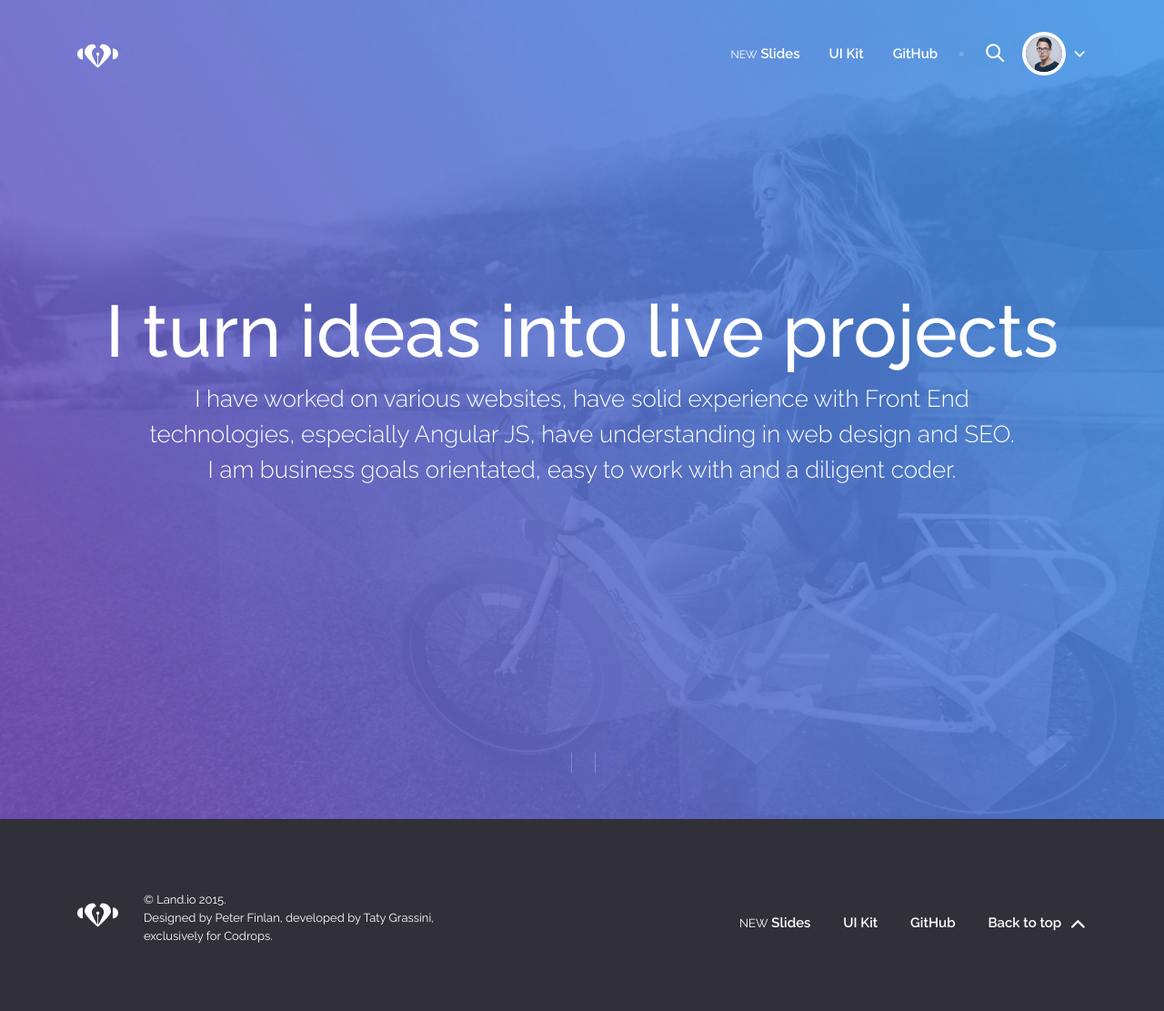
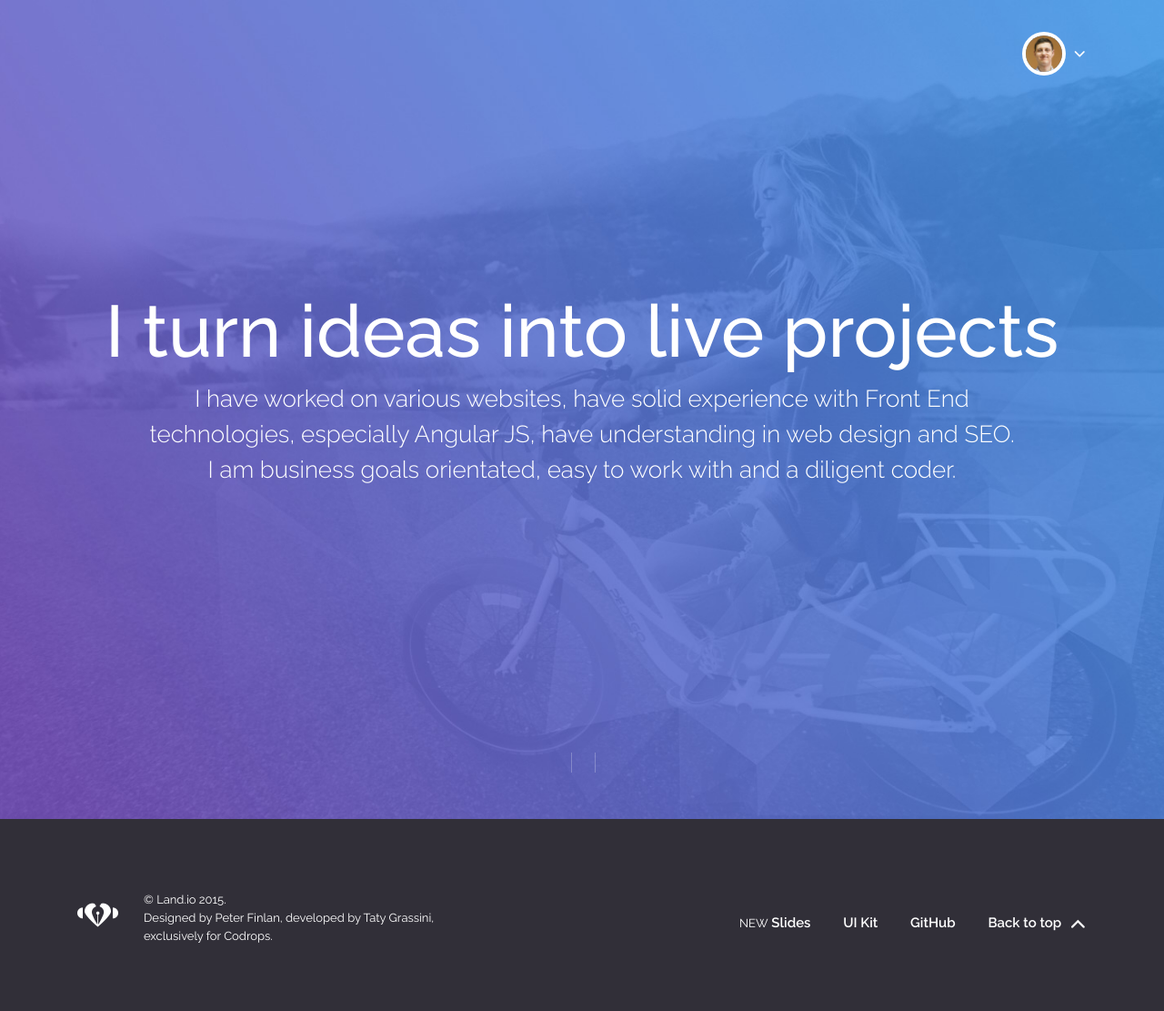
Before and after one commit to keligijus/eligijuskrepsta.com, a Jekyll site: the page built from index.html, in a window 1280 px wide. Shown: the whole page at 91% size. Built offline with Jekyll 4.4.1, drawn with Linux system fonts in a browser that asks for light colours; nearby versions of some CDN libraries; some web fonts are replaced; Markdown is read by kramdown in place of the engine named in the settings.

Commit message:
navbar initial

```diff
--- a/_includes/navigation.html
+++ b/_includes/navigation.html
@@ -3,10 +3,10 @@
 
     <nav class="navbar navbar-dark bg-inverse bg-inverse-custom navbar-fixed-top">
       <div class="container">
-        <a class="navbar-brand" href="#">
+        <!-- <a class="navbar-brand" href="#">
           <span class="icon-logo"></span>
           <span class="sr-only">Land.io</span>
-        </a>
+        </a> -->
         <a class="navbar-toggler hidden-md-up pull-xs-right" data-toggle="collapse" href="#collapsingNavbar" aria-expanded="false" aria-controls="collapsingNavbar">
         &#9776;
       </a>
@@ -15,22 +15,22 @@
         </a>
         <div id="collapsingNavbar" class="collapse navbar-toggleable-custom" role="tabpanel" aria-labelledby="collapsingNavbar">
           <ul class="nav navbar-nav pull-xs-right">
-            <li class="nav-item nav-item-toggable">
+            <!-- <li class="nav-item nav-item-toggable">
               <a class="nav-link" href="./index-carousel.html"><small>NEW</small> Slides<span class="sr-only">(current)</span></a>
-            </li>
-            <li class="nav-item nav-item-toggable">
+            </li> -->
+            <!-- <li class="nav-item nav-item-toggable">
               <a class="nav-link" href="ui-elements.html">UI Kit</a>
-            </li>
-            <li class="nav-item nav-item-toggable">
+            </li> -->
+            <!-- <li class="nav-item nav-item-toggable">
               <a class="nav-link" href="https://github.com/tatygrassini/landio-html" target="_blank">GitHub</a>
-            </li>
-            <li class="nav-item nav-item-toggable hidden-md-up">
+            </li> -->
+            <!-- <li class="nav-item nav-item-toggable hidden-md-up">
               <form class="navbar-form">
                 <input class="form-control navbar-search-input" type="text" placeholder="Type your search &amp; hit Enter&hellip;">
               </form>
-            </li>
-            <li class="navbar-divider hidden-sm-down"></li>
-            <li class="nav-item dropdown nav-dropdown-search hidden-sm-down">
+            </li> -->
+            <!-- <li class="navbar-divider hidden-sm-down"></li> -->
+            <!-- <li class="nav-item dropdown nav-dropdown-search hidden-sm-down">
               <a class="nav-link dropdown-toggle" id="dropdownMenu1" data-toggle="dropdown" aria-haspopup="true" aria-expanded="false">
                 <span class="icon-search"></span>
               </a>
@@ -39,12 +39,12 @@
                   <input class="form-control navbar-search-input" type="text" placeholder="Type your search &amp; hit Enter&hellip;">
                 </form>
               </div>
-            </li>
+            </li> -->
             <li class="nav-item dropdown hidden-sm-down textselect-off">
               <a class="nav-link dropdown-toggle nav-dropdown-user" id="dropdownMenu2" data-toggle="dropdown" aria-haspopup="true" aria-expanded="false">
-                <img src="img/face5.jpg" height="40" width="40" alt="Avatar" class="img-circle"> <span class="icon-caret-down"></span>
+                <img src="img/eligijus-krepsta-head.jpg" height="40" width="40" alt="Avatar" class="img-circle"> <span class="icon-caret-down"></span>
               </a>
-              <div class="dropdown-menu dropdown-menu-right dropdown-menu-user dropdown-menu-animated" aria-labelledby="dropdownMenu2">
+              <!-- <div class="dropdown-menu dropdown-menu-right dropdown-menu-user dropdown-menu-animated" aria-labelledby="dropdownMenu2">
                 <div class="media">
                   <div class="media-left">
                     <img src="img/face5.jpg" height="60" width="60" alt="Avatar" class="img-circle">
@@ -62,7 +62,7 @@
                   <span class="sr-only">Edit</span>
                   <span class="icon-edit"></span>
                 </a>
-              </div>
+              </div> -->
             </li>
           </ul>
         </div>
```
Also changed, not shown: img/eligijus-krepsta-head.jpg (added), img/eligijus-krepsta.jpg (added).
